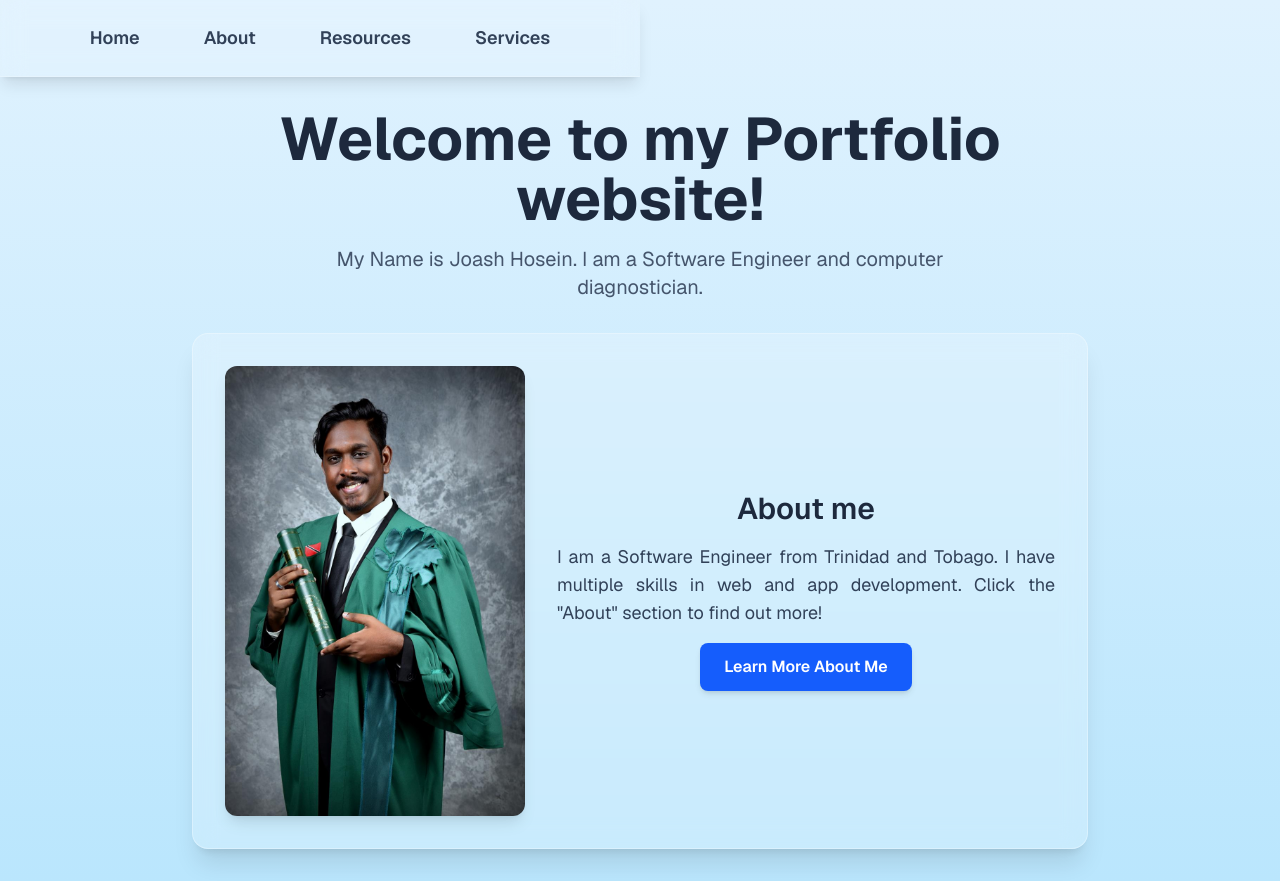
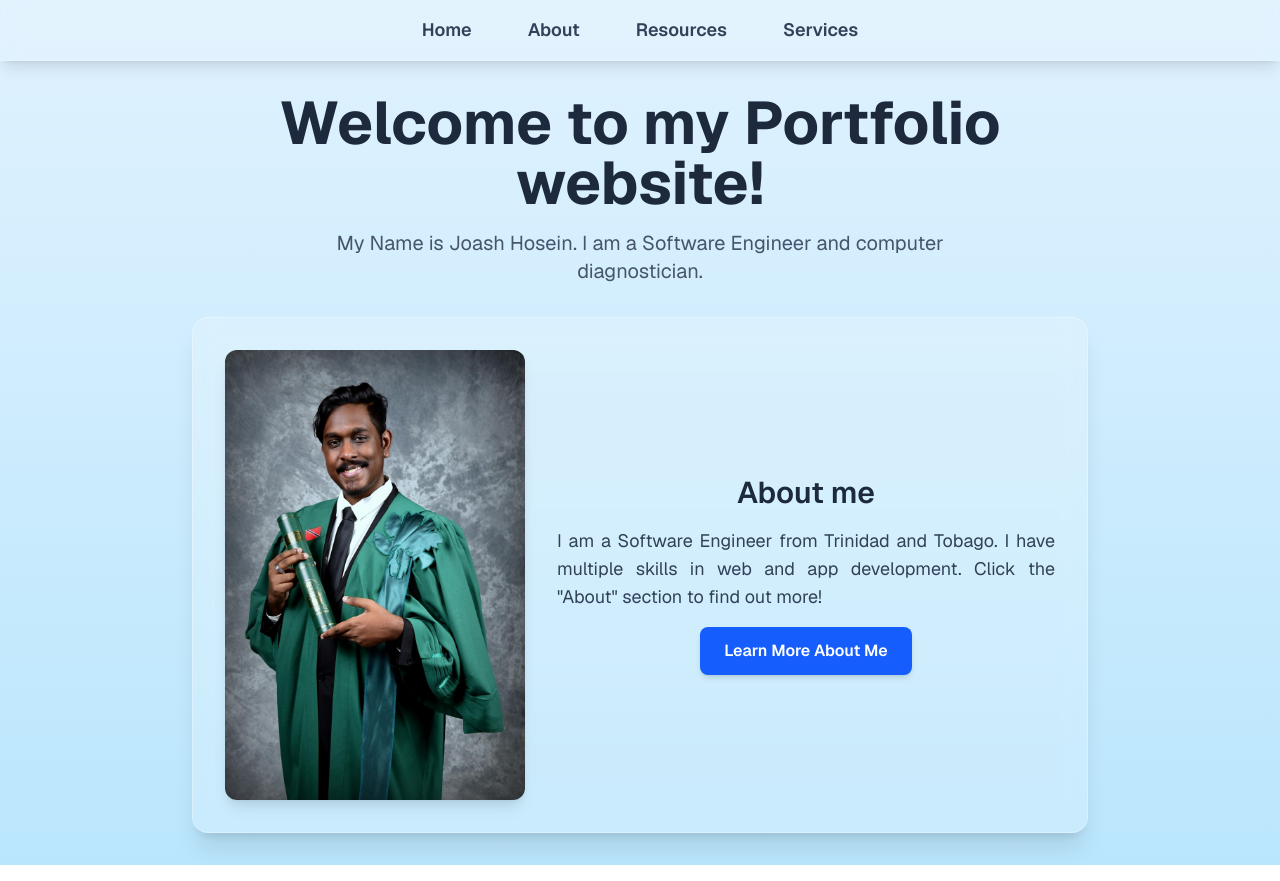
Before and after one commit to Joash-Hosein/personalPort1, a Next.js app: page / in a window 1280 px wide. Built offline with nearby package versions, Linux system fonts and the light colour scheme.

Commit message:
modified nav bar
	modified:   src/app/layout.tsx

	.firebaserc
	apphosting.yaml
	firebase.json

```diff
--- a/src/app/layout.tsx
+++ b/src/app/layout.tsx
@@ -15,9 +15,9 @@ const geistMono = Geist_Mono({
 
 export function Header(){
   return(
-    <header className="w-full sm:w-1/2 bg-white/10 backdrop-blur-md border-b border-white/20 shadow-lg">
-      <div className="max-w-7xl mx-auto px-4 py-4">
-        <nav className="flex justify-center space-x-8">
+    <header className="md:min-w-0.5 lg:w-full sm:w-1/2 bg-white/10 backdrop-blur-md border-b border-white/20 shadow-lg">
+      <div className="max-w-8x2 mx-auto px-4 py-2">
+        <nav className="flex justify-center space-x-6">
           <Link className="text-lg font-semibold text-slate-700 dark:text-slate-200 hover:text-blue-600 dark:hover:text-blue-400 transition-colors duration-200 px-4 py-2 rounded-lg hover:bg-white/10" href="/">Home</Link>
           <Link className="text-lg font-semibold text-slate-700 dark:text-slate-200 hover:text-blue-600 dark:hover:text-blue-400 transition-colors duration-200 px-4 py-2 rounded-lg hover:bg-white/10" href="/about">About</Link>
           <Link className="text-lg font-semibold text-slate-700 dark:text-slate-200 hover:text-blue-600 dark:hover:text-blue-400 transition-colors duration-200 px-4 py-2 rounded-lg hover:bg-white/10" href="/resources">Resources</Link>
```
